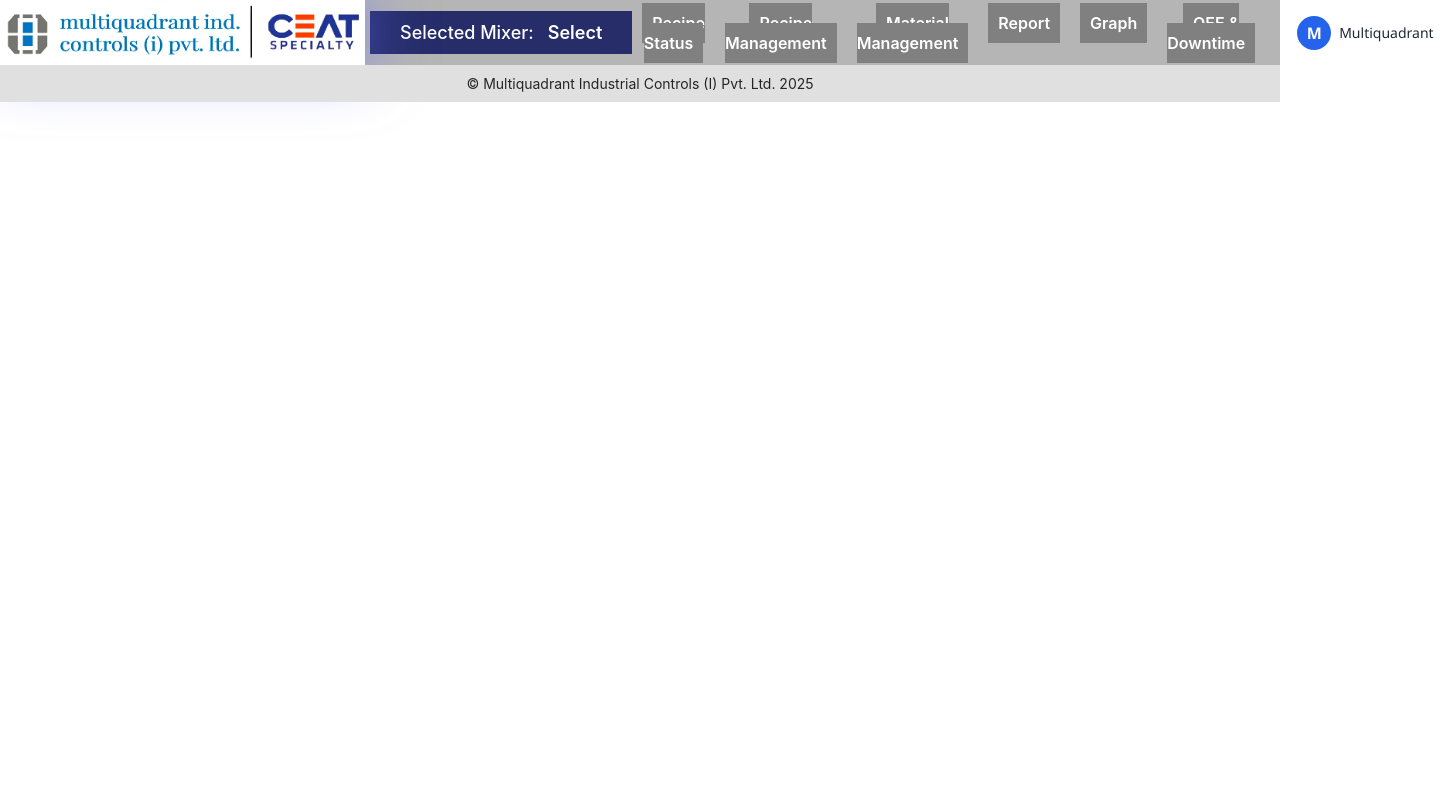
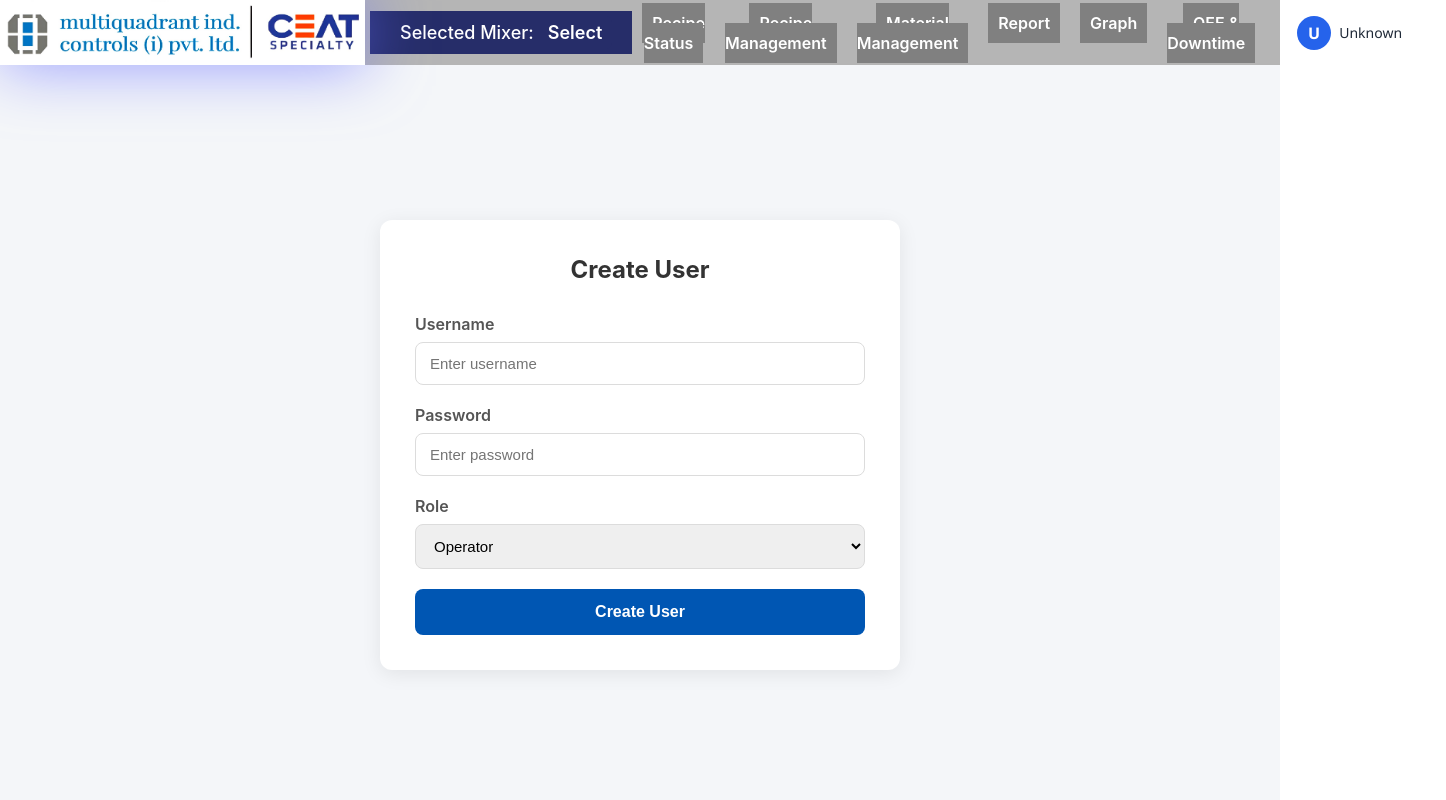
Before and after one commit to priteshAlshetty/WO18709_CEAT_Mixer_RMS_Frontend, a React (Vite) app: page /user-management in a window 1280 px wide. Shown: the top 800 px of the page, 1446 px wide, since content can reach past the window. Built offline with nearby package versions, Linux system fonts and the light colour scheme; no server answers.

Commit message:
Sign Up added ..Steps limit set

```diff
--- a/package.json
+++ b/package.json
@@ -17,6 +17,7 @@
     "axios": "^1.13.2",
     "chart.js": "^4.5.1",
     "html2canvas": "^1.4.1",
+    "jwt-decode": "^4.0.0",
     "react": "^19.1.1",
     "react-chartjs-2": "^5.3.1",
     "react-dom": "^19.1.1",
@@ -32,6 +33,6 @@
     "eslint-plugin-react-hooks": "^5.2.0",
     "eslint-plugin-react-refresh": "^0.4.20",
     "globals": "^16.3.0",
-    "vite": "^7.1.2"
+    "vite": "^8.0.16"
   }
 }
--- a/src/App.jsx
+++ b/src/App.jsx
@@ -25,6 +25,8 @@ import Oee_Downtime from './Pages/Oee_Downtime'
 import TestMixer from './Pages/TestMixer'
 import GraphPage from './Pages/Graphpage'
 import MixerSelection from './Pages/Mixer_Selection_Screen'
+import UserManagementPage from './Pages/UserManagement'
+import ProtectedRoute from './components/ProtectedRoute'
 
 // Report Pages
 import WeighingReport from './Pages/Report_Pages/WeighingReport'
@@ -93,8 +95,11 @@ function App() {
             <Route path="/mixer-selection" element={<MixerSelection />} />
 
 
-
- <Route
+<Route
+    path="/user-management"
+    element={<UserManagementPage />}
+/>
+ {/* <Route
               path="/recipe-page"
               element={
                 <RequireMixer>
@@ -102,7 +107,17 @@ function App() {
 
                 </RequireMixer>
               }
-            />
+            /> */}
+
+<Route
+  path="/recipe-page"
+  element={
+    <ProtectedRoute>
+      <RecipePage />
+    </ProtectedRoute>
+  }
+/>
+
 
             <Route
               path="/"
--- a/src/Components/Login_info/Login_info.jsx
+++ b/src/Components/Login_info/Login_info.jsx
@@ -1,6 +1,9 @@
 import React from "react";
 import "./Login_info.css";
 
+import { getCurrentUser } from "../../utils/auth";
+
+const currentUser = getCurrentUser();
 const ProfileMenu = ({ user, onLogout, onAdmin }) => {
   const initials = user.name
     .split(" ")
@@ -25,9 +28,11 @@ const ProfileMenu = ({ user, onLogout, onAdmin }) => {
         </div>
 
         <div className="profile-menu">
-          <button onClick={onAdmin}>
-            👤 User Administration
-          </button>
+         {user.role === "admin" && (
+  <button onClick={onAdmin}>
+    👤 User Administration
+  </button>
+)}
           <button className="danger" onClick={onLogout}>
             🚪 Logout
           </button>
--- a/src/Components/Navbar/Navbar.jsx
+++ b/src/Components/Navbar/Navbar.jsx
@@ -145,16 +145,20 @@ import './Navbar.css'
 import ceatlogo from '../../images/logo1.jpg'
 import { MixerContext } from '../../context/MixerContext'
 import ProfileMenu from '../Login_info/Login_info'
+import { getCurrentUser } from "../../utils/auth";
+
 
 const Navbar = () => {
   const { selectedMixer, setSelectedMixer } = useContext(MixerContext)
 
-  const user = {
-    name: "Multiquadrant",
-    role: "Admin"
-  }
-
+  // const user = {
+  //   name: "Multiquadrant",
+  //   role: "Admin"
+  // }
+const currentUser = getCurrentUser();
   const handleLogout = () => {
+    localStorage.removeItem('token')
+  navigate('/', { replace: true })
     console.log("Logout clicked")
   }
 
@@ -208,11 +212,14 @@ const navigate = useNavigate();
       </div>
 
       {/* RIGHT END PROFILE */}
-      <ProfileMenu
-        user={user}
-        onLogout={handleLogout}
-        onAdmin={handleAdmin}
-      />
+     <ProfileMenu
+  user={{
+    name: currentUser?.username || "Unknown",
+    role: currentUser?.auth_level || "Unknown",
+  }}
+  onLogout={handleLogout}
+  onAdmin={() => navigate("/user-management")}
+/>
     </div>
   )
 }
--- /dev/null
+++ b/src/Components/ProtectedRoute.jsx
@@ -0,0 +1,13 @@
+import { Navigate } from 'react-router-dom'
+
+const ProtectedRoute = ({ children }) => {
+  const token = localStorage.getItem('token')
+
+  if (!token) {
+    return <Navigate to="/" replace />
+  }
+
+  return children
+}
+
+export default ProtectedRoute
--- a/src/Pages/AddRecipe.jsx
+++ b/src/Pages/AddRecipe.jsx
@@ -616,22 +616,33 @@ if (type === "checkbox-number") {
         const headers = Array.from(new Set(mixArr.flatMap((r) => Object.keys(r))));
 
        function addRow() {
+    if (mixArr.length >= 30) {
+        alert("Maximum 30 Steps are allowed.");
+        return;
+    }
+
     const newRow = {};
-            headers.forEach((h) => newRow[h] = "");
 
-            const seqKey = headers.find((h) => h.toLowerCase().includes("mix_seq_no"));
+    headers.forEach((header) => {
+        newRow[header] = "";
+    });
+
+    const seqKey = headers.find((header) =>
+        header.toLowerCase().includes("mix_seq_no")
+    );
 
     if (seqKey) {
         const maxSeq = mixArr.reduce((max, row) => {
-                    const val = parseInt(row[seqKey], 10);
-                    return isNaN(val) ? max : Math.max(max, val);
+            const value = parseInt(row[seqKey], 10);
+            return isNaN(value) ? max : Math.max(max, value);
         }, 0);
+
         newRow[seqKey] = maxSeq + 1;
     }
 
     setData((prev) => ({
         ...prev,
-                recipe_mixing: [...prev.recipe_mixing, newRow]
+        recipe_mixing: [...prev.recipe_mixing, newRow],
     }));
 }
 
--- a/src/Pages/LoginPage.css
+++ b/src/Pages/LoginPage.css
@@ -25,7 +25,7 @@
 }
 
 .lp-logo img {
-  max-width: 150px;
+  max-width: 250px;
   width: 100%;
   height: auto;
   object-fit: contain;
--- a/src/Pages/RecipePage.css
+++ b/src/Pages/RecipePage.css
@@ -45,6 +45,7 @@
   align-items:center;
 }
 .recipe-input {
+  text-transform: uppercase;
   padding:8px 10px;
   /* border:1px solid var(--border); */
   border:none;
@@ -395,3 +396,28 @@ font-size: 13px;
   border-radius: 4px;
   border: 1px solid #ccc;
 }
+.mix-table-wrapper {
+    max-height: 400px;      /* Adjust as needed */
+    overflow: auto;         /* Enables vertical & horizontal scrolling */
+    border: 1px solid #ddd;
+}
+
+.mix-table {
+    width: 100%;
+    border-collapse: collapse;
+    min-width: max-content; /* Allows horizontal scroll if many columns */
+}
+
+.mix-table th,
+.mix-table td {
+    border: 1px solid #ddd;
+    padding: 8px;
+    white-space: nowrap;
+}
+
+.mix-table thead th {
+    position: sticky;
+    top: 0;
+    background: #fff;       /* Prevents text from showing through */
+    z-index: 2;
+}
--- a/src/Pages/RecipePage.jsx
+++ b/src/Pages/RecipePage.jsx
@@ -981,31 +981,45 @@ const result = response.data;
           )}
 
         </div>
+       <div className="mix-table-wrapper">
     <table className="mix-table">
         <thead>
-            <tr>{headers.map((h) => <th key={h}>{humanizeKey(h)}</th>)}</tr>
+            <tr>
+                {headers.map((h) => (
+                    <th key={h}>{humanizeKey(h)}</th>
+                ))}
+            </tr>
         </thead>
+
         <tbody>
             {mix.map((row, i) => (
                 <tr key={i}>
                     {headers.map((h) => (
                         <td key={h + i}>
                             {isEditing
-                      ? renderInput(row[h], (newVal) => {
+                                ? renderInput(
+                                      row[h],
+                                      (newVal) => {
                                           const copy = { ...data };
                                           copy.recipe_mixing = [...copy.recipe_mixing];
-                        copy.recipe_mixing[i] = { ...copy.recipe_mixing[i], [h]: newVal };
+                                          copy.recipe_mixing[i] = {
+                                              ...copy.recipe_mixing[i],
+                                              [h]: newVal,
+                                          };
                                           setData(copy);
-                      }, h)
-                      // : formatValue(h, row[h])
-                      : (row[h] === 0 ? "" : formatValue(h, row[h]))
-                      }
+                                      },
+                                      h
+                                  )
+                                : row[h] === 0
+                                ? ""
+                                : formatValue(h, row[h])}
                         </td>
                     ))}
                 </tr>
             ))}
         </tbody>
     </table>
+</div>
       </div>
     );
   }
--- /dev/null
+++ b/src/Pages/UserManagement.jsx
@@ -0,0 +1,84 @@
+import React, { useState } from 'react'
+import axiosInstance from '../api/axios'
+import './UserManagementPage.css'
+
+const UserManagementPage = () => {
+  const [username, setUsername] = useState('')
+  const [password, setPassword] = useState('')
+  const [authLevel, setAuthLevel] = useState('operator')
+
+  const handleCreateUser = async () => {
+    try {
+      const response = await axiosInstance.post('/auth/signup', {
+        username,
+        password,
+        auth_level: authLevel
+      })
+
+      if (response.data.success) {
+        alert(response.data.message)
+
+        setUsername('')
+        setPassword('')
+        setAuthLevel('operator')
+      } else {
+        alert(response.data.error)
+      }
+    } catch (error) {
+      alert(
+        error.response?.data?.message ||
+        error.response?.data?.error ||
+        'Failed to create user'
+      )
+    }
+  }
+
+  return (
+    <div className="um-page">
+      <div className="um-card">
+        <h2>Create User</h2>
+
+        <div className="um-field">
+          <label>Username</label>
+          <input
+            type="text"
+            placeholder="Enter username"
+            value={username}
+            onChange={(e) => setUsername(e.target.value)}
+          />
+        </div>
+
+        <div className="um-field">
+          <label>Password</label>
+          <input
+            type="password"
+            placeholder="Enter password"
+            value={password}
+            onChange={(e) => setPassword(e.target.value)}
+          />
+        </div>
+
+        <div className="um-field">
+          <label>Role</label>
+          <select
+            value={authLevel}
+            onChange={(e) => setAuthLevel(e.target.value)}
+          >
+            <option value="operator">Operator</option>
+            <option value="supervisor">Supervisor</option>
+            <option value="admin">Admin</option>
+          </select>
+        </div>
+
+        <button
+          className="um-button"
+          onClick={handleCreateUser}
+        >
+          Create User
+        </button>
+      </div>
+    </div>
+  )
+}
+
+export default UserManagementPage
--- /dev/null
+++ b/src/Pages/UserManagementPage.css
@@ -0,0 +1,73 @@
+.um-page {
+  min-height: 90vh;
+  display: flex;
+  justify-content: center;
+  align-items: center;
+  background-color: #f4f6f9;
+  padding: 20px;
+}
+
+.um-card {
+  width: 100%;
+  max-width: 450px;
+  background: #ffffff;
+  border-radius: 12px;
+  padding: 35px;
+  box-shadow: 0 4px 20px rgba(0, 0, 0, 0.08);
+}
+
+.um-card h2 {
+  margin-bottom: 30px;
+  text-align: center;
+  color: #333;
+}
+
+.um-field {
+  display: flex;
+  flex-direction: column;
+  margin-bottom: 20px;
+}
+
+.um-field label {
+    text-align: left;
+  margin-bottom: 8px;
+  font-weight: 600;
+  color: #555;
+}
+
+.um-field input,
+.um-field select {
+    width: 100%;
+  padding: 12px 14px;
+  border: 1px solid #dcdcdc;
+  border-radius: 8px;
+  font-size: 15px;
+  outline: none;
+  transition: border-color 0.2s ease;
+}
+
+.um-field input:focus,
+.um-field select:focus {
+  border-color: #0056b3;
+}
+
+.um-button {
+  width: 100%;
+  padding: 14px;
+  border: none;
+  border-radius: 8px;
+  background-color: #0056b3;
+  color: white;
+  font-size: 16px;
+  font-weight: 600;
+  cursor: pointer;
+  transition: background-color 0.2s ease;
+}
+
+.um-button:hover {
+  background-color: #004494;
+}
+
+.um-button:active {
+  transform: scale(0.98);
+}
--- /dev/null
+++ b/src/utils/auth.js
@@ -0,0 +1,13 @@
+import { jwtDecode } from 'jwt-decode'
+
+export const getCurrentUser = () => {
+    const token = localStorage.getItem('token')
+
+    if (!token) return null
+
+    try {
+        return jwtDecode(token)
+    } catch {
+        return null
+    }
+}
```
Also changed, not shown: 1 other file (tests, documents, lock files or other folders). Lines whose indentation alone changed are shown as unchanged.
